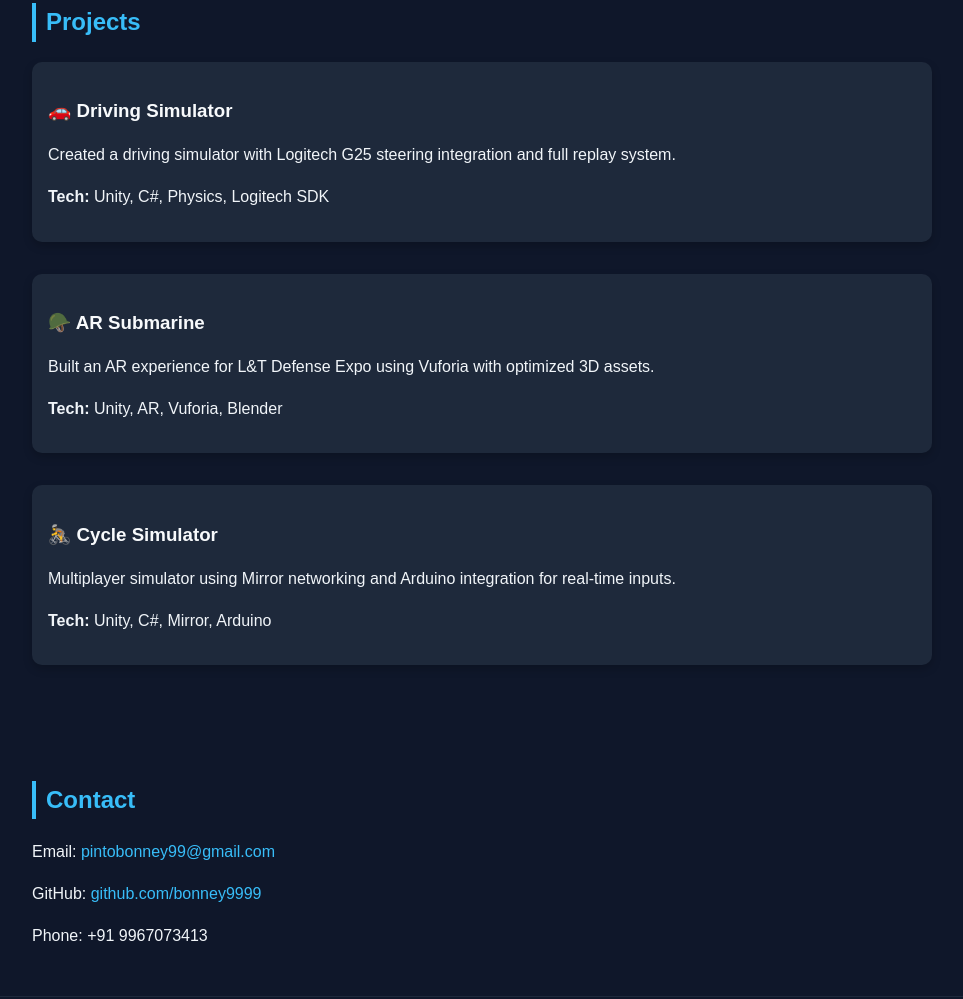
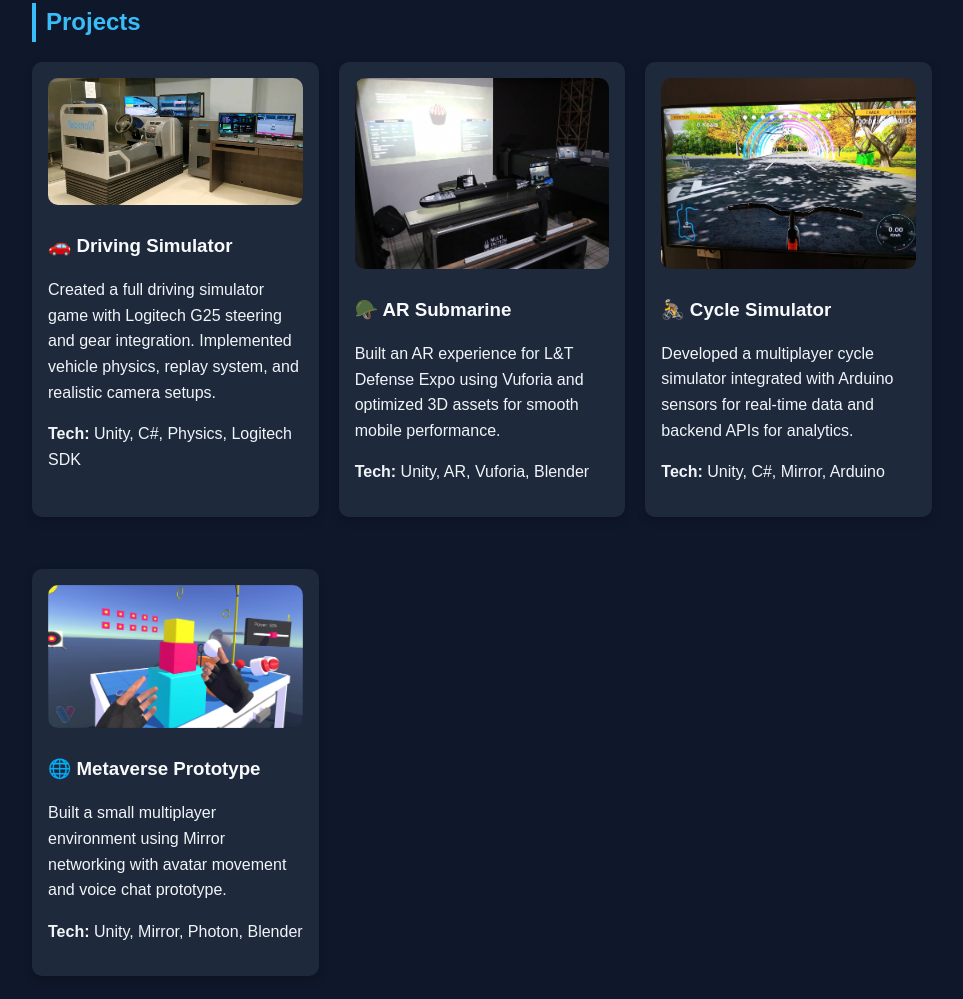
Before and after one commit to bonney9999/bonney-portfolio, a plain HTML site: page index.html in a window 1280 px wide. Shown: the part 499-1498 px from the top of the page, without its empty margins (158-1121 px from the left). Drawn offline with Linux system fonts and the light colour scheme.

Commit message:
Upload images

```diff
--- a/index.html
+++ b/index.html
@@ -1,5 +1,6 @@
 <!DOCTYPE html>
 <html lang="en">
+
 <head>
   <meta charset="UTF-8">
   <meta name="viewport" content="width=device-width, initial-scale=1.0">
@@ -12,47 +13,65 @@
       color: #f1f5f9;
       line-height: 1.6;
     }
+
     header {
       text-align: center;
       padding: 3rem 1rem;
       background: #1e293b;
     }
+
     header h1 {
       font-size: 2.2rem;
       color: #38bdf8;
     }
+
     header p {
       font-size: 1rem;
       color: #94a3b8;
     }
+
     section {
       max-width: 900px;
       margin: auto;
       padding: 2rem 1rem;
     }
+
     h2 {
       border-left: 4px solid #38bdf8;
       padding-left: 10px;
       color: #38bdf8;
     }
+
     .project {
       margin-bottom: 2rem;
       background: #1e293b;
       padding: 1rem;
       border-radius: 10px;
-      box-shadow: 0 4px 10px rgba(0,0,0,0.2);
+      box-shadow: 0 4px 10px rgba(0, 0, 0, 0.2);
     }
+
     .project h3 {
       color: #f8fafc;
       margin-bottom: 0.5rem;
     }
+
+    .project img {
+      transition: transform 0.3s ease;
+    }
+
+    .project img:hover {
+      transform: scale(1.03);
+    }
+
     a {
       color: #38bdf8;
       text-decoration: none;
     }
+
     a:hover {
       text-decoration: underline;
     }
+
     footer {
       text-align: center;
       padding: 1rem;
@@ -62,6 +81,7 @@
     }
   </style>
 </head>
+
 <body>
 
   <header>
@@ -72,7 +92,8 @@
   <section>
     <h2>About Me</h2>
     <p>
-      I’m a Unity Developer with 4+ years of experience in creating simulators, AR/VR experiences, and interactive prototypes.
+      I’m a Unity Developer with 4+ years of experience in creating simulators, AR/VR experiences, and interactive
+      prototypes.
       Currently expanding my skills into web development to combine 3D with the web for next-gen experiences.
     </p>
   </section>
@@ -80,24 +101,41 @@
   <section>
     <h2>Projects</h2>
 
+    <div style="display: grid; grid-template-columns: repeat(auto-fit, minmax(280px, 1fr)); gap: 20px;">
+
       <div class="project">
+        <img src="images/driving_simulator.png" alt="Driving Simulator" style="width:100%; border-radius:10px;">
         <h3>🚗 Driving Simulator</h3>
-      <p>Created a driving simulator with Logitech G25 steering integration and full replay system.</p>
+        <p>Created a full driving simulator game with Logitech G25 steering and gear integration. Implemented vehicle
+          physics, replay system, and realistic camera setups.</p>
         <p><strong>Tech:</strong> Unity, C#, Physics, Logitech SDK</p>
       </div>
 
       <div class="project">
+        <img src="images/ar_submarine.png" alt="AR Submarine" style="width:100%; border-radius:10px;">
         <h3>🪖 AR Submarine</h3>
-      <p>Built an AR experience for L&T Defense Expo using Vuforia with optimized 3D assets.</p>
+        <p>Built an AR experience for L&T Defense Expo using Vuforia and optimized 3D assets for smooth mobile
+          performance.</p>
         <p><strong>Tech:</strong> Unity, AR, Vuforia, Blender</p>
       </div>
 
       <div class="project">
+        <img src="images/cycle_simulator.png" alt="Cycle Simulator" style="width:100%; border-radius:10px;">
         <h3>🚴 Cycle Simulator</h3>
-      <p>Multiplayer simulator using Mirror networking and Arduino integration for real-time inputs.</p>
+        <p>Developed a multiplayer cycle simulator integrated with Arduino sensors for real-time data and backend APIs
+          for analytics.</p>
         <p><strong>Tech:</strong> Unity, C#, Mirror, Arduino</p>
       </div>
 
+      <div class="project">
+        <img src="images/metaverse.png" alt="Metaverse Prototype" style="width:100%; border-radius:10px;">
+        <h3>🌐 Metaverse Prototype</h3>
+        <p>Built a small multiplayer environment using Mirror networking with avatar movement and voice chat prototype.
+        </p>
+        <p><strong>Tech:</strong> Unity, Mirror, Photon, Blender</p>
+      </div>
+
+    </div>
   </section>
 
   <section>
@@ -112,4 +150,5 @@
   </footer>
 
 </body>
+
 </html>
```
Also changed, not shown: images/ar_submarine.png (added), images/cycle_simulator.png (added), images/driving_simulator.png (added), images/metaverse.png (added), 1 other file. Lines whose indentation alone changed are shown as unchanged.
